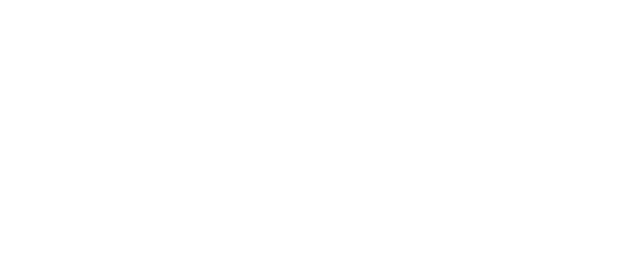
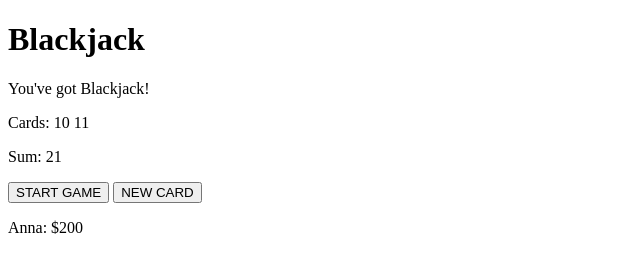
Before and after one commit to Liene31/black-jack-app, a plain HTML site: page index.html in a window 1280 px wide. Shown: the whole page, without its empty margins (0-640 px from the left). Drawn offline with Linux system fonts and the light colour scheme.

Commit message:
Added HTML content

```diff
--- a/index.html
+++ b/index.html
@@ -5,5 +5,15 @@
     <meta name="viewport" content="width=device-width, initial-scale=1.0" />
     <title>Black Jack</title>
   </head>
-  <body></body>
+  <body>
+    <div class="container">
+      <h1>Blackjack</h1>
+      <p>You've got Blackjack!</p>
+      <p>Cards: 10 11</p>
+      <p>Sum: 21</p>
+      <button>START GAME</button>
+      <button>NEW CARD</button>
+      <p>Anna: $200</p>
+    </div>
+  </body>
 </html>
```
